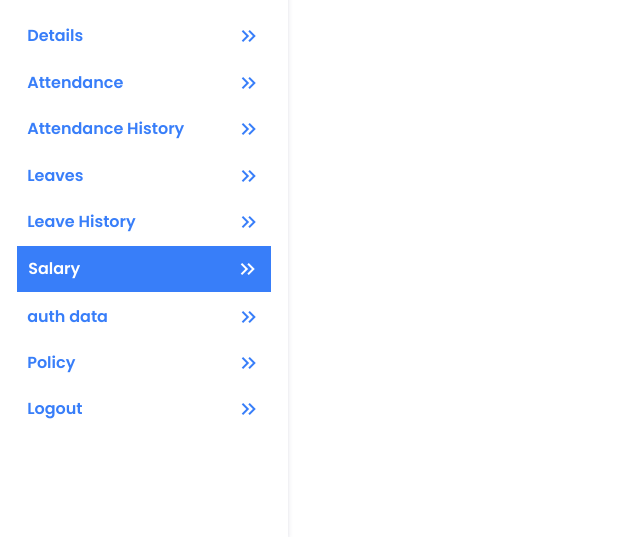
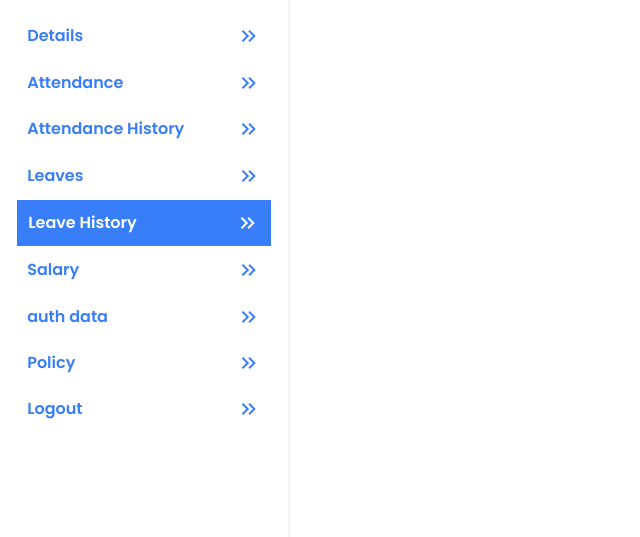
Before and after one commit to rohitpg18/hrmslive, a Django app: page /accounts/leave-history/ in a window 1280 px wide. Shown: the part 263-800 px from the top of the page, without its empty margins (0-640 px from the left). Run offline with Django 4.2, Linux system fonts and the light colour scheme; data comes from the database, SQL or seed files in the repository; both versions use the stored data as it was after the commit; some libraries are stand-ins or nearby versions.

Commit message:
changes in leave history

```diff
--- a/templates/account/self_services/leave_history.html
+++ b/templates/account/self_services/leave_history.html
@@ -84,7 +84,7 @@
 
 
 <script>
-    document.getElementById('self-salary').classList.add('link1');
+    document.getElementById('leave-history').classList.add('link1');
 </script>
 
 
--- a/templates/profile_basic.html
+++ b/templates/profile_basic.html
@@ -309,7 +309,7 @@
                 </a>
 
                 <a href="{% url 'leave_history' %}">
-                    <li class="profile-navigation-link" id="self-attendance-history">Leave History
+                    <li class="profile-navigation-link" id="leave-history">Leave History
                         <svg xmlns="http://www.w3.org/2000/svg" viewBox="0 0 384 512">
 
                             <span class="material-symbols-outlined">
```
Also changed, not shown: db.sqlite3.
